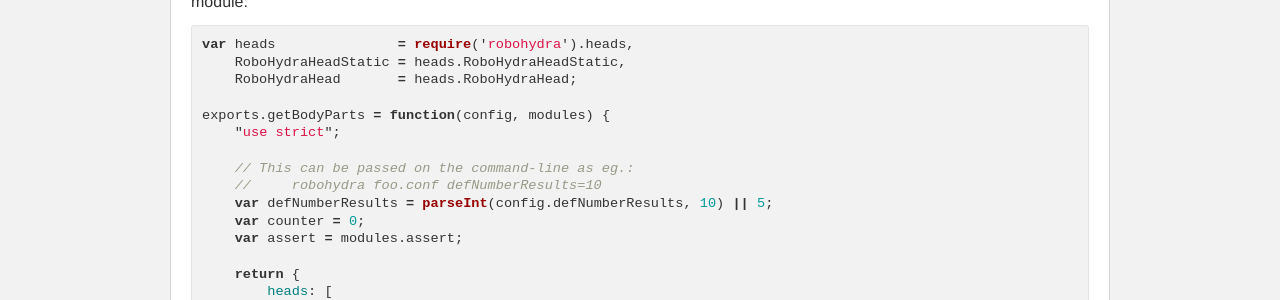
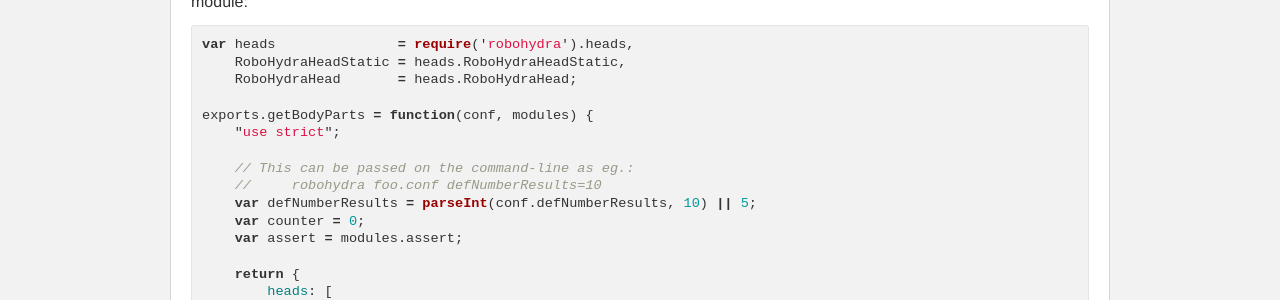
Before and after one commit to robohydra/robohydra, a Jekyll site: the page built from docs/0.4/plugins/index.md, in a window 1280 px wide and 900 px high, scrolled down 1485 px. Shown: the part 152-452 px from the top of the window. Built offline with Jekyll 4.4.1, drawn with Linux system fonts in a browser that asks for light colours.

Commit message:
Use "conf", not "config", for the getBodyParts first parameter

```diff
--- a/docs/0.4/plugins/index.md
+++ b/docs/0.4/plugins/index.md
@@ -119,12 +119,12 @@
     RoboHydraHeadStatic = heads.RoboHydraHeadStatic,
     RoboHydraHead       = heads.RoboHydraHead;
 
-exports.getBodyParts = function(config, modules) {
+exports.getBodyParts = function(conf, modules) {
     "use strict";
 
     // This can be passed on the command-line as eg.:
     //     robohydra foo.conf defNumberResults=10
-    var defNumberResults = parseInt(config.defNumberResults, 10) || 5;
+    var defNumberResults = parseInt(conf.defNumberResults, 10) || 5;
     var counter = 0;
     var assert = modules.assert;
 
```
Also changed, not shown: docs/0.4/summoners/index.md (+1 -1 lines).
